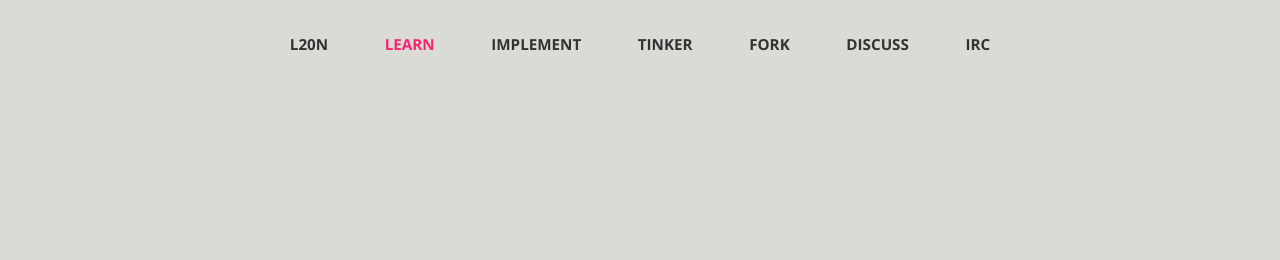
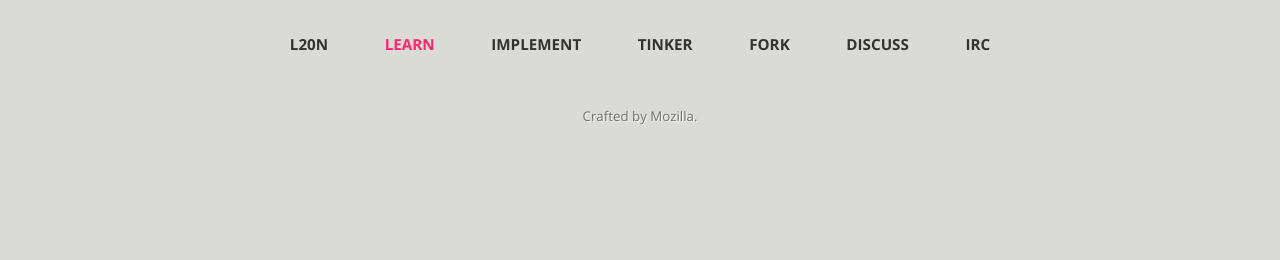
Before and after one commit to l20n/l20n.org, a Jekyll site: the page built from learn/index.html, in a window 1280 px wide. Shown: the part 700-960 px from the top of the page. Built offline with Jekyll 4.4.1, drawn with Linux system fonts in a browser that asks for light colours; nearby versions of some CDN libraries.

Commit message:
Keep text nodes for learn pages, which are not localizable with L20n

```diff
--- a/_includes/footer.html
+++ b/_includes/footer.html
@@ -5,7 +5,8 @@
                             <li><a {% if page.category == "home" %}class="active" {% endif %}href="/" data-l10n-id="nameFooter">{% if page.category == "learn" %}L20n{% endif %}</a></li>
                             {% include menu.html %}
                         </ul>
-                        <p data-l10n-id="signature"></p>
+                        <!-- Leave text nodes for learn pages, which are not localizable with L20n -->
+                        <p data-l10n-id="signature">Crafted by Mozilla.</p>
                     </nav>
                 </footer>
             </div>
--- a/_includes/menu.html
+++ b/_includes/menu.html
@@ -1,3 +1,4 @@
+<!-- Keep text nodes for learn pages, which are not localizable with L20n -->
 <li><a {% if page.category == "learn" %}class="active" {% endif %}href="{{ site.url }}learn" data-l10n-id="learn">Learn</a></li>
 <li><a href="https://github.com/l20n/l20n.js/blob/master/README.md" data-l10n-id="implement">Implement</a></li>
 <li><a href="http://l20n.github.io/tinker/" data-l10n-id="tinker">Tinker</a></li>
```
